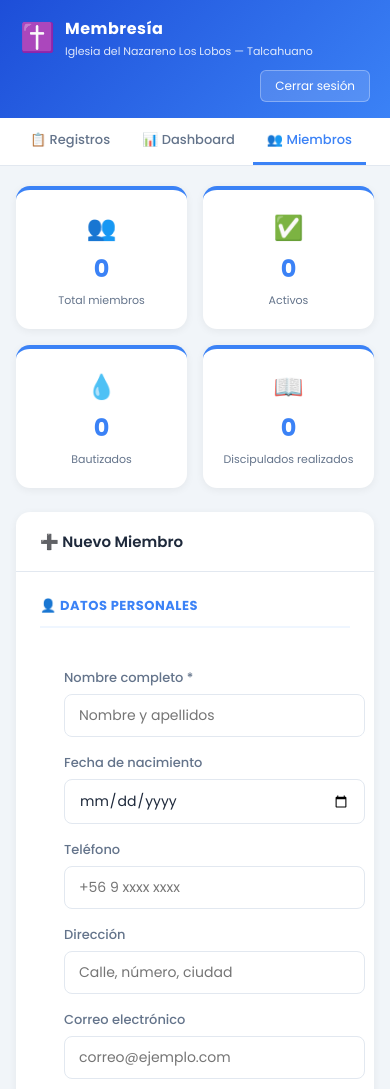
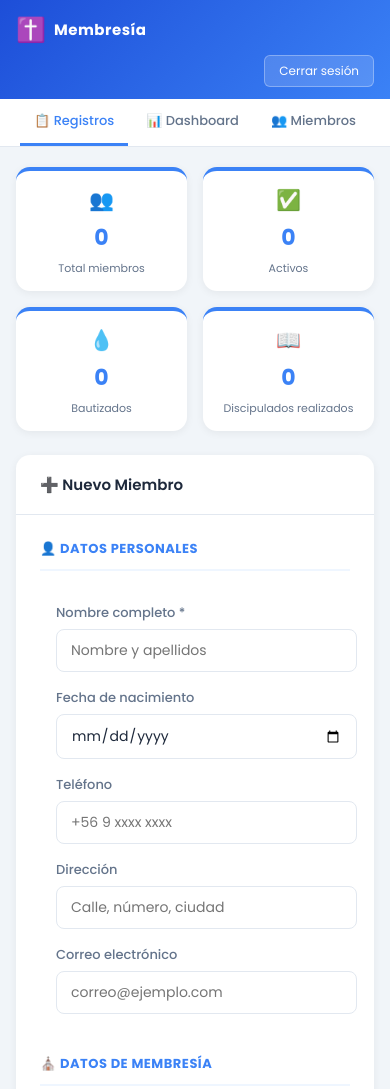
Before and after one commit to boanguibe/iglesia-app, a website: page frontend/miembros.html in a window 390 px wide. Shown: the top 1089 px of the page. Drawn offline with Linux system fonts and the light colour scheme; no server answers; sample sign-in values are in the browser's storage.

Commit message:
Fix: agregar viewport meta tag y mejorar responsive movil

```diff
--- a/frontend/miembros.html
+++ b/frontend/miembros.html
@@ -1,6 +1,8 @@
 <!DOCTYPE html>
 <html lang="es">
   <head>
+    <meta charset="UTF-8">
+    <meta name="viewport" content="width=device-width, initial-scale=1.0">
     <title>Miembros — Iglesia del Nazareno</title>
     <link href="https://fonts.googleapis.com/css2?family=Poppins:wght@400;500;600;700&display=swap" rel="stylesheet">
     <link rel="stylesheet" href="style.css">
@@ -27,11 +29,13 @@
       </div>
     </header>
 
-    <nav class="navegacion">
-      <a href="/"              class="nav-link">📋 Registros</a>
+   <nav class="navegacion">
+    <div class="navegacion-inner">
+      <a href="/"               class="nav-link activo">📋 Registros</a>
       <a href="/dashboard.html" class="nav-link">📊 Dashboard</a>
-      <a href="/miembros.html"  class="nav-link activo">👥 Miembros</a>
-    </nav>
+      <a href="/miembros.html"  class="nav-link">👥 Miembros</a>
+    </div>
+  </nav>
 
     <main>
 
--- a/frontend/style.css
+++ b/frontend/style.css
@@ -686,9 +686,9 @@ tr.editando-fila td { background-color: #fef9c3 !important; }
   .header-usuario { width: 100%; justify-content: flex-end; }
 
   .navegacion {
-    padding: 0 16px;
-    overflow-x: auto;
-    white-space: nowrap;
+    background-color: var(--blanco);
+    border-bottom: 1px solid var(--borde);
+    padding: 0;                    /* ← quitamos el padding directo */
   }
 
   main { padding: 20px 16px; }
@@ -743,12 +743,24 @@ tr.editando-fila td { background-color: #fef9c3 !important; }
   .body-login { padding: 16px; }
 
   .navegacion {
+    background-color: var(--blanco);
+    border-bottom: 1px solid var(--borde);
+    padding: 0;                    /* ← quitamos el padding directo */
+  }
+
+  /* Nuevo contenedor interno de la navegación */
+  .navegacion-inner {
+    max-width: 1000px;
+    margin: 0 auto;
+    padding: 0 20px;
+    display: flex;
+    gap: 4px;
     overflow-x: auto;
     -webkit-overflow-scrolling: touch;
     scrollbar-width: none;
   }
 
-  .navegacion::-webkit-scrollbar { display: none; }
+  .navegacion-inner::-webkit-scrollbar { display: none; }
 
   .nav-link { padding: 12px 14px; font-size: 13px; }
 }
@@ -809,3 +821,43 @@ tr.editando-fila td { background-color: #fef9c3 !important; }
 
   .fecha-emision { display: block !important; }
 }
+
+
+/* 🔧 Mejoras adicionales para móvil */
+@media (max-width: 480px) {
+
+  /* ... lo que ya tienes ... */
+
+  /* Header más compacto */
+  header { padding: 12px 16px; }
+
+  .header-contenido { gap: 8px; }
+
+  .header-icono { font-size: 24px; }
+
+  .header-texto h1 { font-size: 15px; }
+
+  .header-texto p  { display: none; } /* ocultar subtítulo en móvil */
+
+  /* Nombre usuario más corto */
+  .header-usuario span {
+    max-width: 80px;
+    overflow: hidden;
+    text-overflow: ellipsis;
+    white-space: nowrap;
+  }
+
+  /* Cards resumen más compactas */
+  .tarjeta-resumen { padding: 14px 10px; }
+
+  .resumen-icono  { font-size: 20px; }
+  .resumen-numero { font-size: 22px; }
+
+  /* Formulario padding reducido */
+  .formulario-card .formulario-grid { padding: 16px; }
+
+  .botones { padding: 0 16px 16px; }
+
+  /* Tabla */
+  td, th { padding: 10px 12px; font-size: 12px; }
+}
```
Also changed, not shown: frontend/dashboard.html (+7 -3 lines), frontend/index.html (+7 -3 lines), frontend/login.html (+2 -0 lines).
